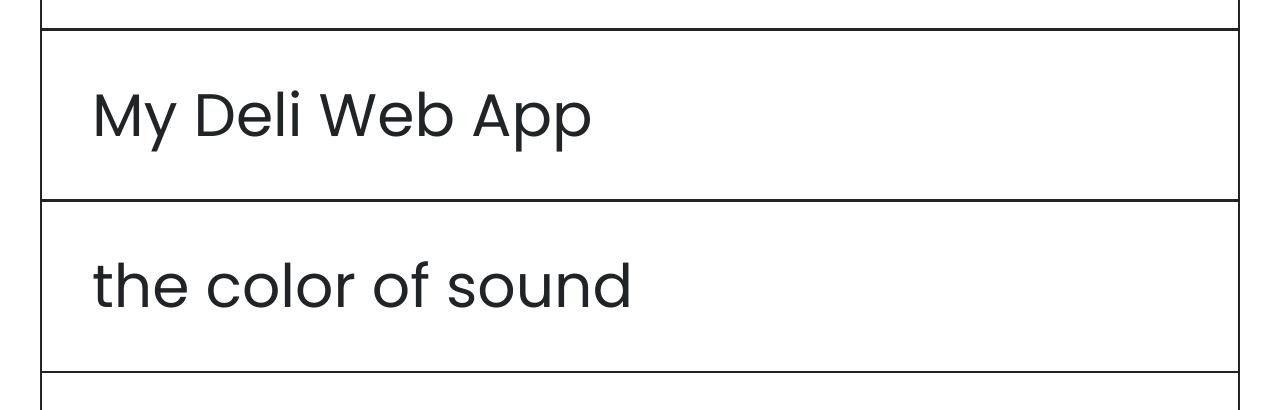
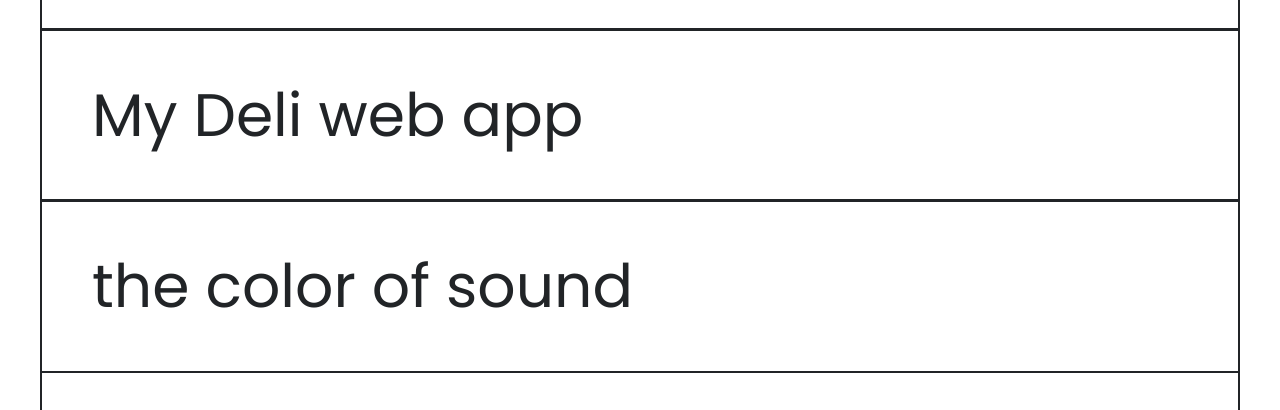
Before and after one commit to sejungk/portfolio-main, a plain HTML site: page index.html in a window 1280 px wide. Shown: the part 671-1081 px from the top of the page. Drawn offline with Linux system fonts and the light colour scheme.

Commit message:
feat: changed text casing of my deli web app

```diff
--- a/index.html
+++ b/index.html
@@ -39,7 +39,7 @@
     <div class="main__project-links bordered-section">
       <a href="https://my-deli-6b5fbf7aedfa.herokuapp.com/" target="_blank" class="main__project-links__link">
         <div class="main__project-links__text">
-          <h2>My Deli Web App</h2>
+          <h2>My Deli web app</h2>
         </div>
       </a>
     </div>
```
